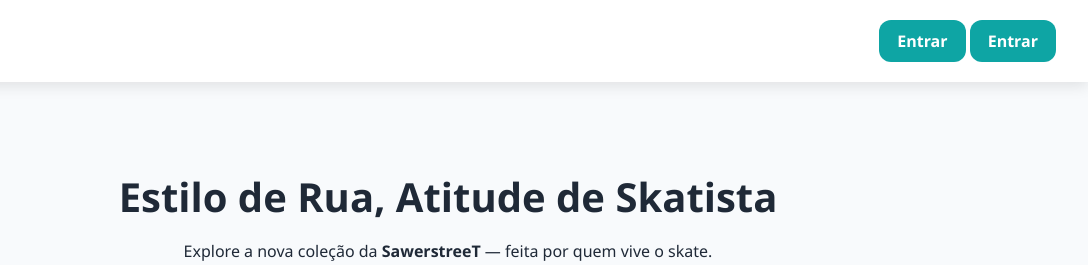
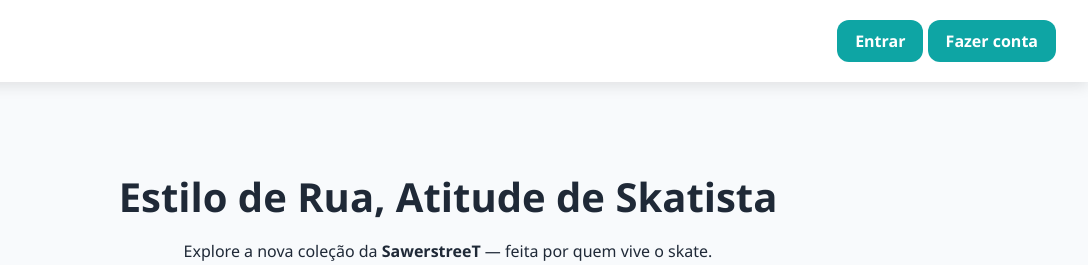
Before and after one commit to wilburlindo/STREETSAWER2.0, a plain HTML site: page index.html in a window 1280 px wide. Shown: the top 265 px of the page, 192-1280 px from the left. Drawn offline with Linux system fonts and the light colour scheme.

Commit message:
Update index.html

```diff
--- a/index.html
+++ b/index.html
@@ -10,7 +10,7 @@
     <img src="assets/logo.svg" alt="Logo SkateWear" class="logo">
     <nav>
       <a href="login.html" class="btn">Entrar</a>
-       <a href="login.html" class="btn">Entrar</a>
+       <a href="login.html" class="btn">Fazer conta</a>
     </nav>
   </header>
 
```
